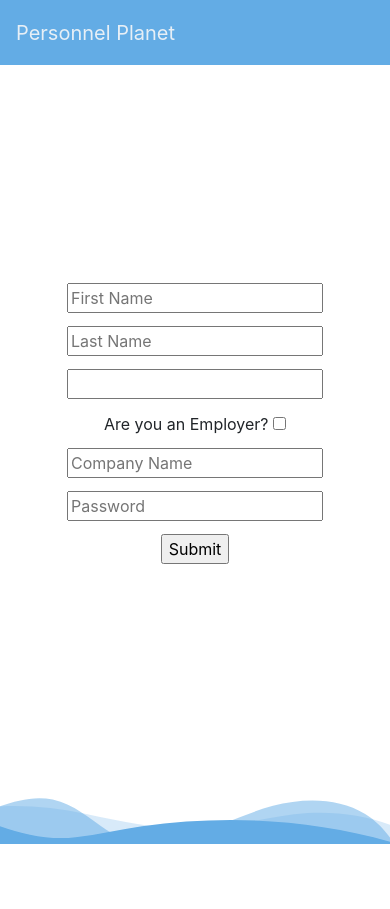
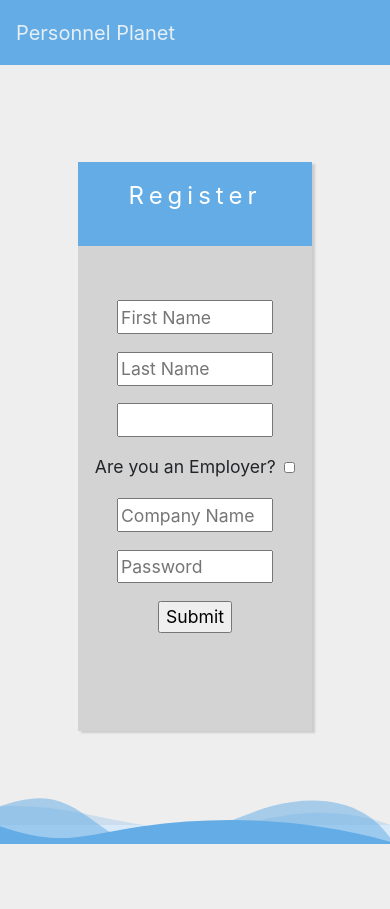
Before and after one commit to DawsonCooper/CS50w_Capstone, a Django app: page /register in a window 390 px wide. After the commit the page ends 844 px from the top, so only its background shows below. Run offline with Django 4.2, Linux system fonts and the light colour scheme; some libraries are stand-ins or nearby versions.

Commit message:
Fixed mobile styles on the register and login page/ TODO: maybe add a blurred bg on login page

```diff
--- a/personnelPlanet/static/style.css
+++ b/personnelPlanet/static/style.css
@@ -1,19 +1,22 @@
 @import url('https://fonts.googleapis.com/css2?family=Open+Sans:wght@300;400;500;600&family=Space+Grotesk:wght@300;400;500;600;700&display=swap');
 
+:root{
+    --my-lightblue: #63ACE5;
+}
 html{
     font-family: 'Space Grotesk', sans-serif !important;
-    height: 100%;
-    width: 100%;
+    height: 100vh;
+    width: 100vw;
 }
 body{
-    height: 100%;
-    width: 100%;
+    height: 100vh;
+    width: 100vw;
     overflow-x: hidden;
 }
 
 .full-page{
-    height: 100%;
-    width: 100%;
+    height: 100vh;
+    width: 100vw;
 }
 nav{
     position: sticky !important;
@@ -40,52 +43,99 @@ nav{
     display: flex;
     justify-content: center;
     align-items: center;
-    background-color: white;
+    background-color: rgb(238, 238, 238);
+    overflow: hidden;
+    height: 90vh;
+}
+#reg-form-head{
+        background-color: var(--my-lightblue);
+        height: 10vh;
+        width: 30%;
+        position: absolute;
+        display: flex;
+        justify-content: center;
+        align-items: center;
+        font-size: 1.5rem;
+        letter-spacing: 5px;
+        color: white;
     }
 /* REG PAGE */
-@media (max-width: 650px) {
+#register-form{
+    display: flex;
+    justify-content: center;
+    height: 60%;
+    width: 30%;
+    margin-bottom: 10%;
+    box-shadow: 3px 2px 2px #ccc;
 
-    #register-form{
-        min-height: 75%;
-        min-width: 55%;
 }
 .form{
-        height: 100%;
-        width: 100%;
+    min-height: 100%;
+    min-width: 100%;
+    padding-top: 10%;
     display: flex;
     flex-direction: column;
     align-items: center;
     justify-content: center;
-
+    background-color: lightgrey ;
 
 }
 .form-inputs{
+    margin-top: 2.5%;
+    font-size: 1.1rem;
+
+}
+.form-inputs input[type=text],
+.form-inputs input[type=tel],
+.form-inputs input[type=password]
+{
+    height: 4vh;
+    width: 10vw;
+}
+.form-inputs input[type=checkbox]{
+    height: 2vh;
+    width: 2vw;
+}
+#check-input{
+    display: flex;
+    align-items: center;
+}
+
+@media (max-width: 1500px) {
+    .form-inputs input[type=text],
+    .form-inputs input[type=tel],
+    .form-inputs input[type=password]
+    {
+        height: 4vh;
+        width: 20vw;
+    }
+}
+
+@media (max-width: 800px) {
+
+    #register-form{
+        margin-top: 5vh;
+        height: 75%;
+        width: 60vw;
+    }
+    #reg-form-head{
+        width: 60vw;
+    }
+
+    .form-inputs{
         padding-top: 5%;
     }
+    .form-inputs input[type=text],
+    .form-inputs input[type=tel],
+    .form-inputs input[type=password]
+    {
+        height: 4vh;
+        width: 40vw;
     }
- /*   REG PAGE DESKTOP STYLES   */
- @media (min-width: 650px) {
-
-    #register-form{
-        display: flex;
-        justify-content: center;
-        min-height: 50%;
-        min-width: 20%;
-        margin-bottom: 10%;
-    }
-    .form{
-        min-height: 100%;
-        min-width: 100%;
-        display: flex;
-        flex-direction: column;
-        align-items: center;
-        justify-content: center;
-        background-color: #63ACE5 ;
-        border: 10px solid transparent;
-        border-radius: 50%;
-    }
-    .form-inputs{
-        padding-top: 1.5%;
+    .form-inputs input[type=checkbox]{
+        height: 3vh;
+        width: 3vw;
+        margin-left: 2vw;
     }
  }
 
@@ -106,13 +156,18 @@ nav{
     width: calc(143% + 1.3px);
     height: 133px;
 }
-@media (max-width: 767px) {
+@media (max-width: 700px) {
+    .wave-footer svg {
+        width: calc(160% + 1.3px);
+        height: 100px;
+    }
+}
+@media (max-width: 600px) {
     .wave-footer svg {
         width: calc(160% + 1.3px);
         height: 50px;
     }
 }
-
 .wave-footer .shape-fill {
     fill: #63ACE5;
 }
--- a/personnelPlanet/templates/register.html
+++ b/personnelPlanet/templates/register.html
@@ -2,8 +2,8 @@
 {% block body %}
 <div id='reg-body' class='full-page'>
     <form id='register-form' action="{% url 'register' %}" method='POST' enctype="multipart/form-data">
+        <div id='reg-form-head'><p>Register</p></div>
         <div class='form'>
-            <box-icon id="reg-user-circle" name='user-circle' color='#e7eff6  ' size='100px'></box-icon>
             {% csrf_token %}
             <div class="form-inputs">
                 {{ regForm.firstName }}
@@ -17,7 +17,7 @@
                 {{ regForm.phoneNumber }}
                 {{ regForm.phoneNumber.errors }}
             </div>
-            <div class="form-inputs">
+            <div class="form-inputs" id='check-input'>
                 <span>Are you an Employer?</span>
                 {{ regForm.isEmployer }}
                 {{ regForm.isEmployer.errors }}
@@ -35,7 +35,7 @@
             </div>
         </div>
     </form>
-</div>
+
 <div class="wave-footer">
     <svg data-name="Layer 1" xmlns="http://www.w3.org/2000/svg" viewBox="0 0 1200 120" preserveAspectRatio="none">
         <path d="M0,0V46.29c47.79,22.2,103.59,32.17,158,28,70.36-5.37,136.33-33.31,206.8-37.5C438.64,32.43,512.34,53.67,583,72.05c69.27,18,138.3,24.88,209.4,13.08,36.15-6,69.85-17.84,104.45-29.34C989.49,25,1113-14.29,1200,52.47V0Z" opacity=".25" class="shape-fill"></path>
@@ -43,4 +43,5 @@
         <path d="M0,0V5.63C149.93,59,314.09,71.32,475.83,42.57c43-7.64,84.23-20.12,127.61-26.46,59-8.63,112.48,12.24,165.56,35.4C827.93,77.22,886,95.24,951.2,90c86.53-7,172.46-45.71,248.8-84.81V0Z" class="shape-fill"></path>
     </svg>
 </div>
+</div>
 {% endblock %}
```
Also changed, not shown: personnelPlanet/templates/login.html (+3 -6 lines), db.sqlite3. Lines whose indentation alone changed are shown as unchanged.
